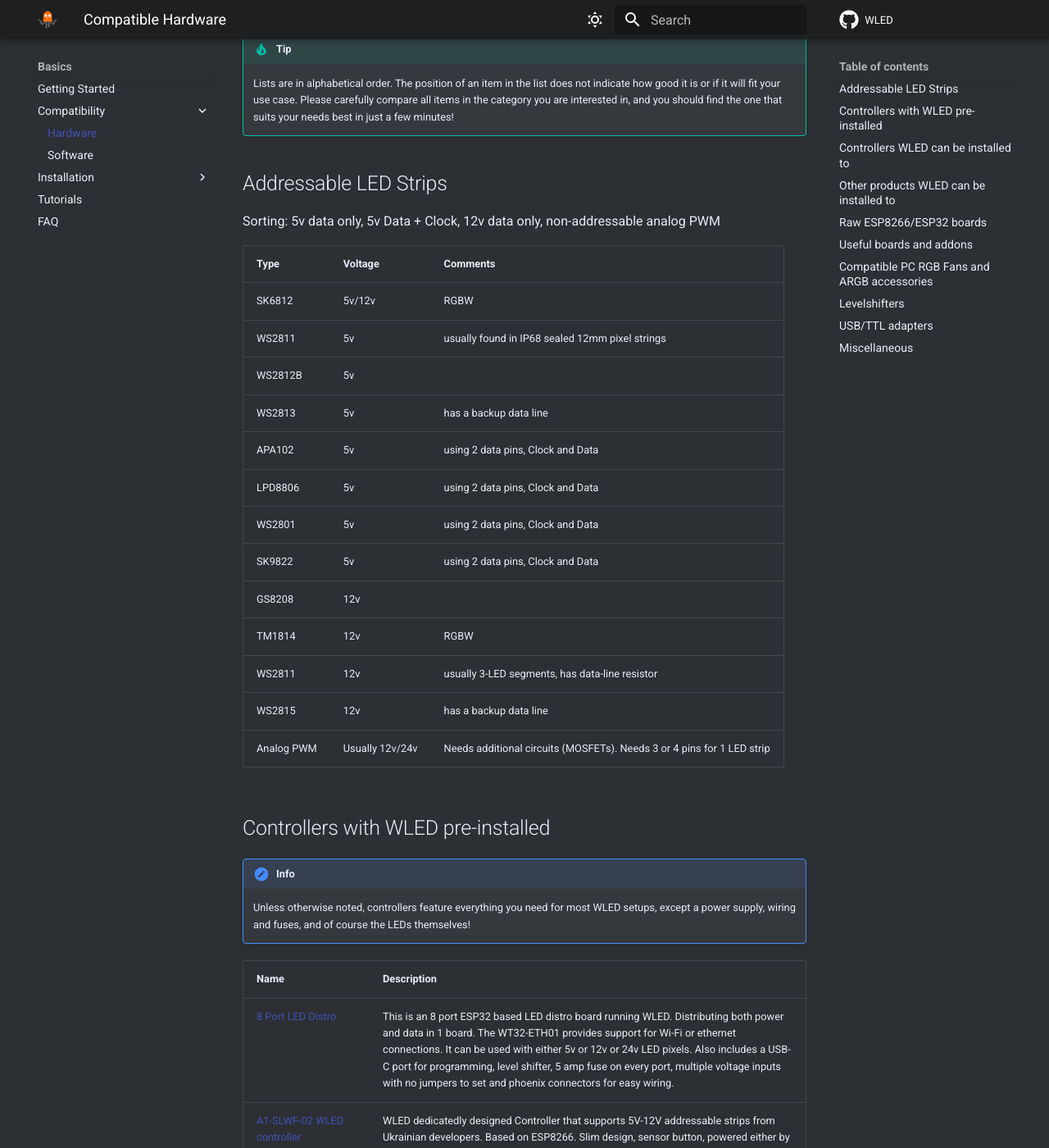
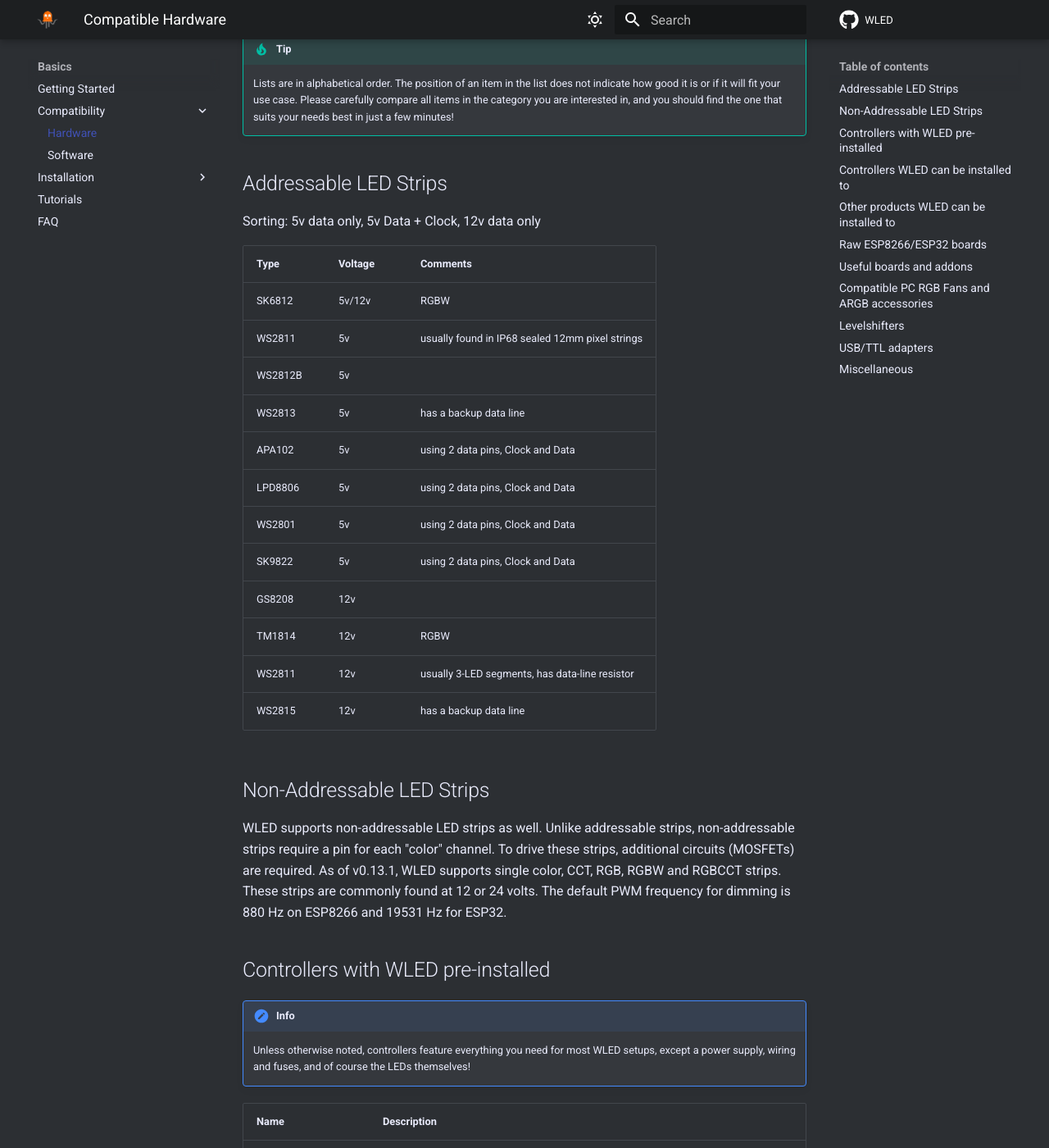
Before and after one commit to Aircoookie/WLED-Docs, an MkDocs documentation site: the page built from docs/basics/compatible-hardware.md, in a window 1280 px wide and 1400 px high, scrolled down 387 px. Shown: the whole window at 82% size. Built offline with MkDocs 1.6.1 and Material for MkDocs 9.7.7, drawn with Linux system fonts in a browser that asks for light colours; comment, search, counter and statistics services are not loaded.

Commit message:
Update compatible-hardware.md (#120)
* Update compatible-hardware.md

Add documentation for supported analog strips types and pwm frequency

* Update compatible-hardware.md

```diff
--- a/docs/basics/compatible-hardware.md
+++ b/docs/basics/compatible-hardware.md
@@ -18,7 +18,7 @@
 
 ## Addressable LED Strips
 
-Sorting: 5v data only, 5v Data + Clock, 12v data only, non-addressable analog PWM
+Sorting: 5v data only, 5v Data + Clock, 12v data only
 
 | Type | Voltage | Comments |
 |---|---|---|
@@ -34,7 +34,12 @@
 TM1814 | 12v | RGBW
 WS2811 | 12v | usually 3-LED segments, has data-line resistor
 WS2815 | 12v | has a backup data line
-Analog PWM | Usually 12v/24v | Needs additional circuits (MOSFETs). Needs 3 or 4 pins for 1 LED strip
+
+## Non-Addressable LED Strips
+
+WLED supports non-addressable LED strips as well. Unlike addressable strips, non-addressable strips require a pin for each "color" channel. To drive these strips, additional circuits (MOSFETs) are required.
+As of v0.13.1, WLED supports single color, CCT, RGB, RGBW and RGBCCT strips. These strips are commonly found at 12 or 24 volts.
+The default PWM frequency for dimming is 880 Hz on ESP8266 and 19531 Hz for ESP32.
 
 ## Controllers with WLED pre-installed
 
```
